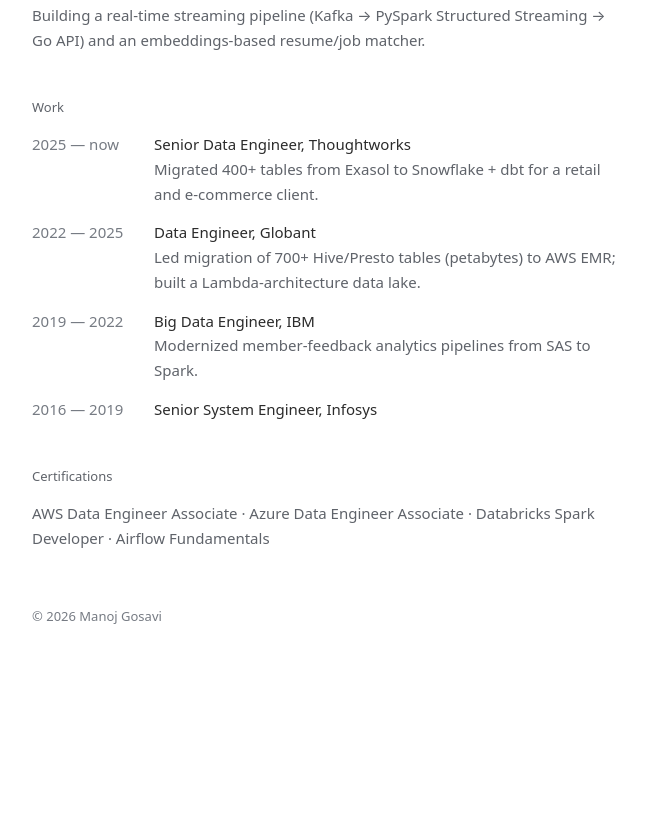
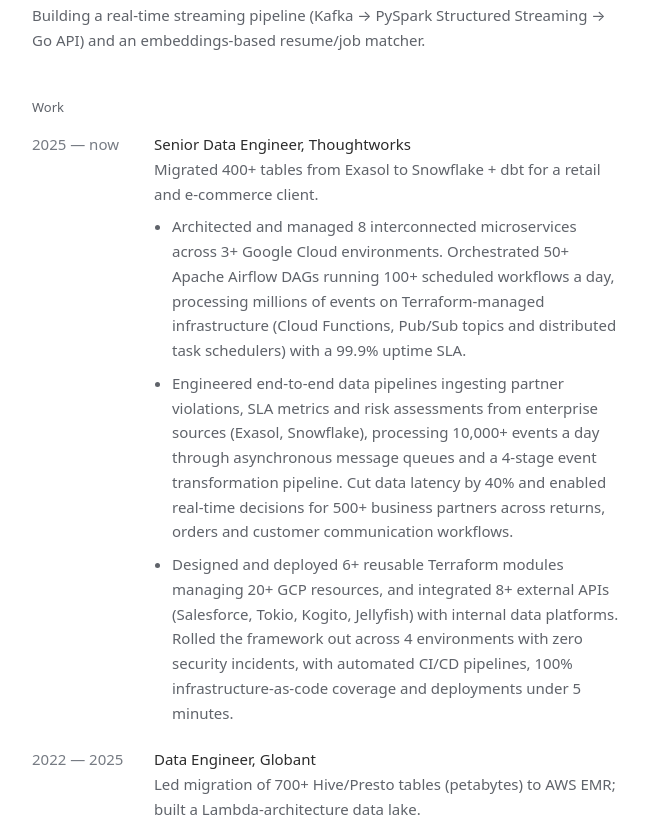
Before and after one commit to manojgosavi/manojgosavi.github.io, a plain HTML site: page index.html in a window 1280 px wide. Shown: the part 954-1779 px from the top of the page, without its empty margins (312-961 px from the left). Before the commit the page ends 1662 px from the top, so only its background shows below. Drawn offline with Linux system fonts and the light colour scheme.

Commit message:
Deploy from my-portfolio@38629b73d9c54d222c836e11aa034aae93ff4a84

```diff
--- a/index.html
+++ b/index.html
@@ -69,6 +69,8 @@
     .row { display: grid; grid-template-columns: 110px 1fr; gap: 12px; margin-bottom: 14px; }
     .y { color: var(--faint); font-variant-numeric: tabular-nums; }
     .d { color: var(--muted); }
+    .pts { margin: 8px 0 0; padding-left: 18px; color: var(--muted); }
+    .pts li { margin-bottom: 8px; }
     code { font: 13px ui-monospace, SFMono-Regular, Menlo, monospace; background: var(--code-bg); color: var(--code); padding: 1px 5px; border-radius: 4px; overflow-wrap: anywhere; }
     footer { margin-top: 56px; color: var(--faint); font-size: 13px; }
 
@@ -134,7 +136,13 @@
     <h2>Work</h2>
     <div class="row">
       <span class="y">2025 — now</span>
-      <span>Senior Data Engineer, Thoughtworks<br /><span class="d">Migrated 400+ tables from Exasol to Snowflake + dbt for a retail and e-commerce client.</span></span>
+      <span>Senior Data Engineer, Thoughtworks<br /><span class="d">Migrated 400+ tables from Exasol to Snowflake + dbt for a retail and e-commerce client.</span>
+        <ul class="pts">
+          <li>Architected and managed 8 interconnected microservices across 3+ Google Cloud environments. Orchestrated 50+ Apache Airflow DAGs running 100+ scheduled workflows a day, processing millions of events on Terraform-managed infrastructure (Cloud Functions, Pub/Sub topics and distributed task schedulers) with a 99.9% uptime SLA.</li>
+          <li>Engineered end-to-end data pipelines ingesting partner violations, SLA metrics and risk assessments from enterprise sources (Exasol, Snowflake), processing 10,000+ events a day through asynchronous message queues and a 4-stage event transformation pipeline. Cut data latency by 40% and enabled real-time decisions for 500+ business partners across returns, orders and customer communication workflows.</li>
+          <li>Designed and deployed 6+ reusable Terraform modules managing 20+ GCP resources, and integrated 8+ external APIs (Salesforce, Tokio, Kogito, Jellyfish) with internal data platforms. Rolled the framework out across 4 environments with zero security incidents, with automated CI/CD pipelines, 100% infrastructure-as-code coverage and deployments under 5 minutes.</li>
+        </ul>
+      </span>
     </div>
     <div class="row">
       <span class="y">2022 — 2025</span>
```
